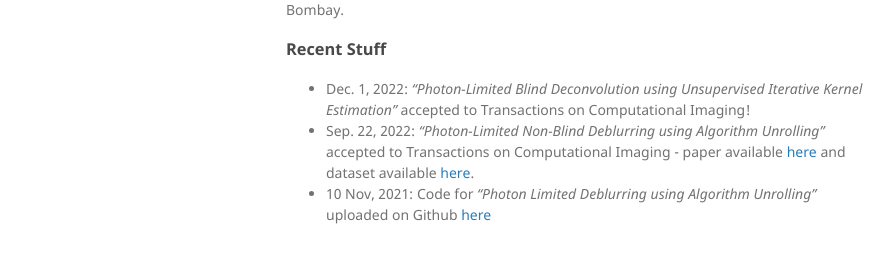
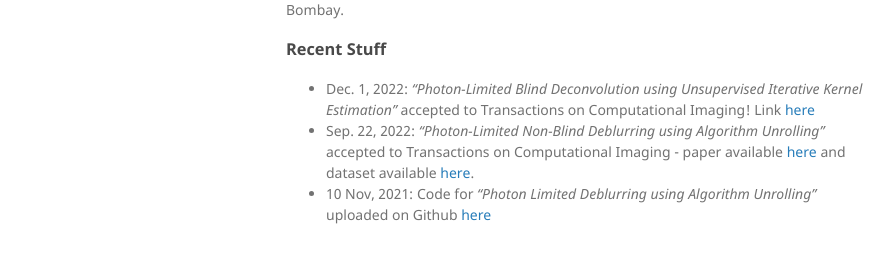
Before and after one commit to sanghviyashiitb/sanghviyashiitb.github.io, a Jekyll site: the page built from index.md, in a window 1280 px wide. Shown: the part 473-736 px from the top of the page, without its empty margins (119-1013 px from the left). Built offline with Jekyll 4.4.1, drawn with Linux system fonts in a browser that asks for light colours.

Commit message:
Update index.md

```diff
--- a/index.md
+++ b/index.md
@@ -12,6 +12,6 @@
 I grew up in the wonderful city of Indore which is famous for its street food and being the cleanest place in the country. I have a younger sister - also an EE graduate from IIT Bombay.
 
 ### Recent Stuff
-* Dec. 1, 2022: _"Photon-Limited Blind Deconvolution using Unsupervised Iterative Kernel Estimation"_ accepted to Transactions on Computational Imaging!
+* Dec. 1, 2022: _"Photon-Limited Blind Deconvolution using Unsupervised Iterative Kernel Estimation"_ accepted to Transactions on Computational Imaging! Link [here](https://ieeexplore.ieee.org/document/9982288)
 * Sep. 22, 2022: _"Photon-Limited Non-Blind Deblurring using Algorithm Unrolling"_ accepted to Transactions on Computational Imaging - paper available [here](https://ieeexplore.ieee.org/document/9903556) and dataset available [here](https://aaaakshat.github.io/pldd/).
 * 10 Nov, 2021: Code for _"Photon Limited Deblurring using Algorithm Unrolling"_ uploaded on Github [here](https://github.com/sanghviyashiitb/poisson-deblurring)
```
